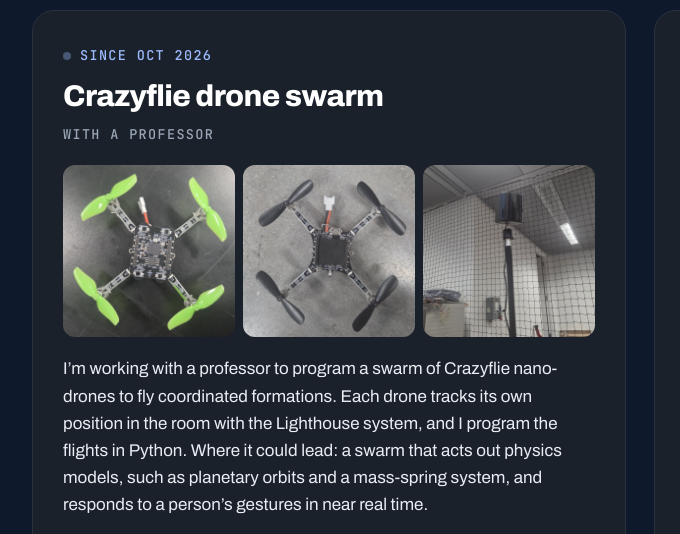
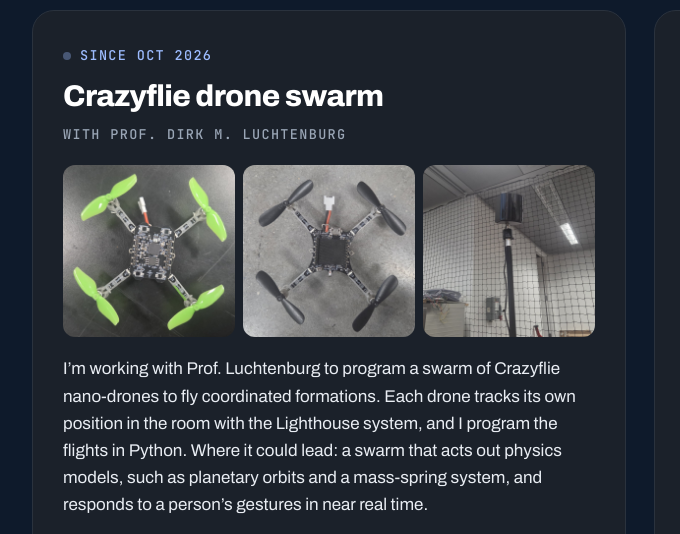
Before and after one commit to riobenyehoshua/portfolio, a plain HTML site: page index.html in a window 1280 px wide. Shown: the part 2860-3394 px from the top of the page, 0-680 px from the left. Drawn offline with Linux system fonts and the light colour scheme.

Commit message:
Crazyflie card: name Prof. Dirk M. Luchtenburg (site and PDF portfolio)
Co-Authored-By: Claude Opus 5.5 <noreply@anthropic.com>

```diff
--- a/index.html
+++ b/index.html
@@ -67,9 +67,9 @@
 <section class="dark" id="current"><div class="wrap">
   <div class="stitle"><span class="mono">02</span><h2>Currently working on</h2></div>
   <div class="now">
-    <div class="panel rv"><span class="status mono">Since Oct 2026</span><h3>Crazyflie drone swarm</h3><span class="role mono">With a professor</span>
+    <div class="panel rv"><span class="status mono">Since Oct 2026</span><h3>Crazyflie drone swarm</h3><span class="role mono">With Prof. Dirk M. Luchtenburg</span>
       <div class="strip"><img src="images/drones/crazyflie-lighthouse-deck.jpg" alt="Crazyflie nano-drone with a Lighthouse positioning deck" loading="lazy"><img src="images/drones/crazyflie.jpg" alt="Crazyflie 2.1 nano-drone" loading="lazy"><img src="images/drones/lighthouse-base-station.jpg" alt="Lighthouse base station in a netted flight area" loading="lazy"></div>
-      <p>I’m working with a professor to program a swarm of Crazyflie nano-drones to fly coordinated formations. Each drone tracks its own position in the room with the Lighthouse system, and I program the flights in Python. Where it could lead: a swarm that acts out physics models, such as planetary orbits and a mass-spring system, and responds to a person’s gestures in near real time.</p>
+      <p>I’m working with Prof. Luchtenburg to program a swarm of Crazyflie nano-drones to fly coordinated formations. Each drone tracks its own position in the room with the Lighthouse system, and I program the flights in Python. Where it could lead: a swarm that acts out physics models, such as planetary orbits and a mass-spring system, and responds to a person’s gestures in near real time.</p>
       <div class="steps"><div><b class="mono">So far</b><span>Calibrated the drones and the Lighthouse positioning system they use to sense where they are; programming them in Python.</span></div><div><b class="mono">Next</b><span>Fly the first formations. Flight videos coming soon.</span></div></div></div>
     <div class="panel rv"><span class="status mono">Since Spring 2026</span><h3>Motorsports Club (Formula SAE)</h3><span class="role mono">Body Cockpit Safety team · pedal box</span>
       <p><img class="logo" src="images/logo-motorsports.png" alt="Cooper Union Motorsports logo" loading="lazy"></p>
```
Also changed, not shown: tools/pdf/portfolio.html (+1 -1 lines), 1 other file.
